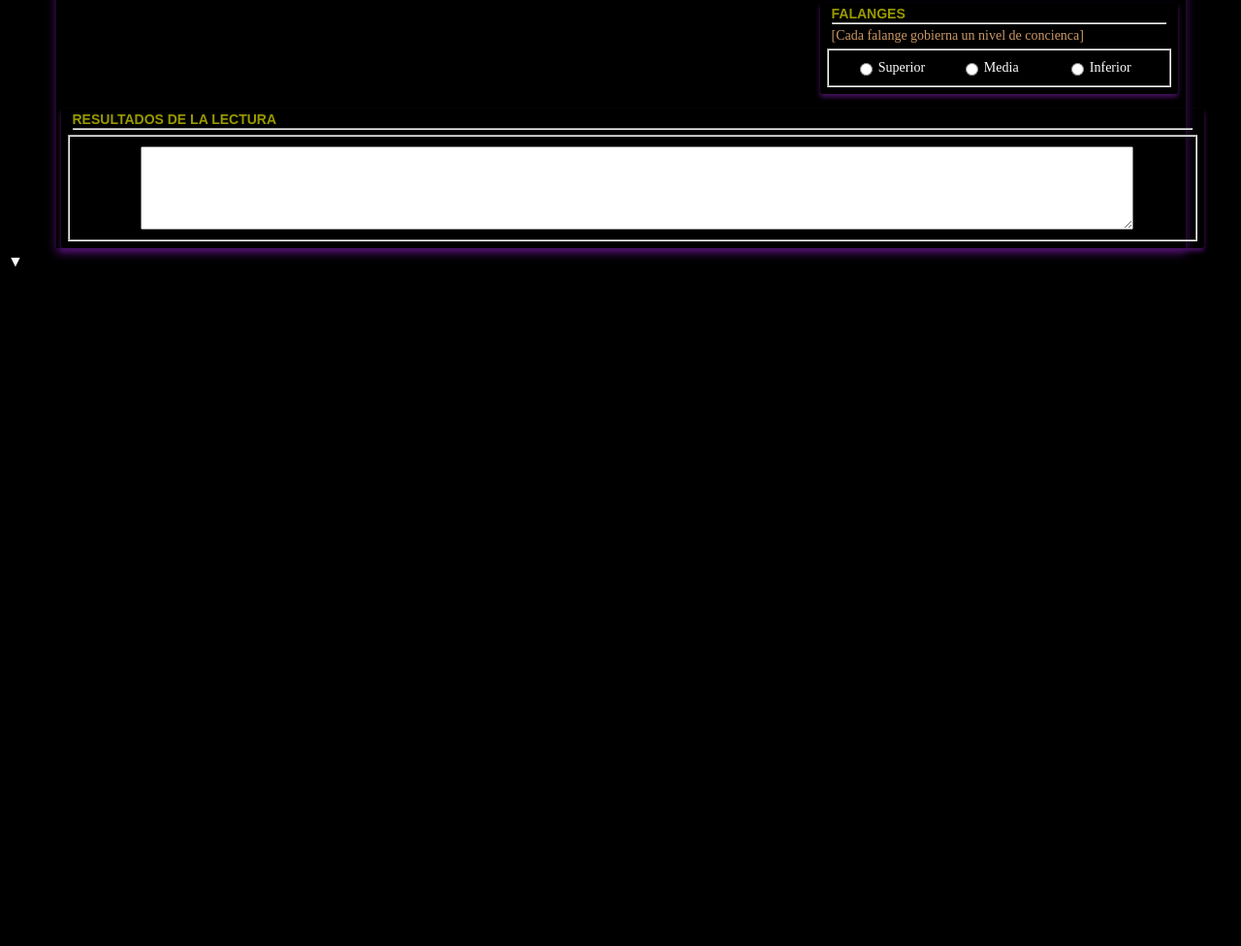
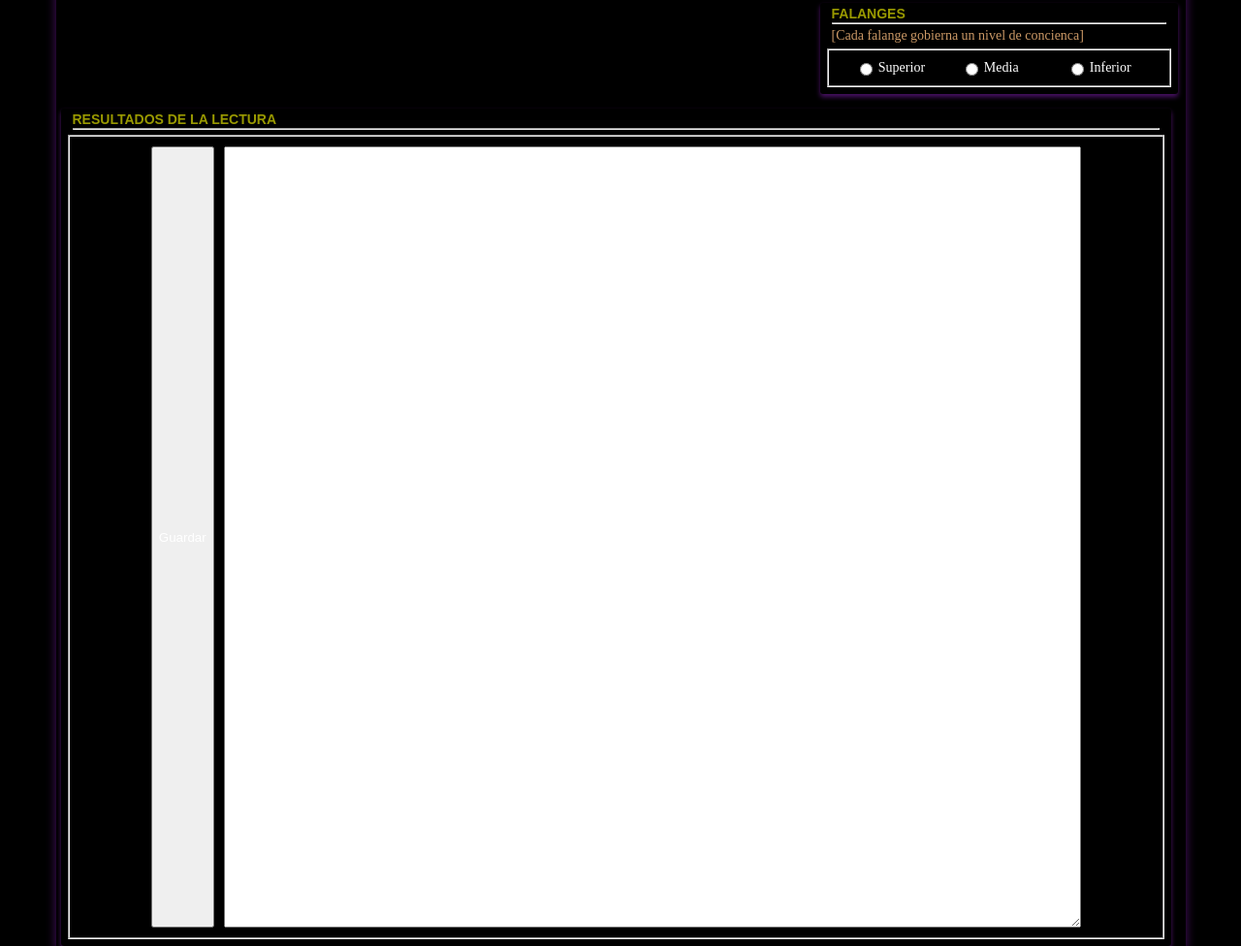
Before and after one commit to Mnemovic/quiromancia, a plain HTML site: page index.html in a window 1280 px wide. Shown: the part 931-1907 px from the top of the page at 97% size. Before the commit the page ends 1218 px from the top, so only its background shows below. Drawn offline with Linux system fonts and the light colour scheme; some packages are replaced by stand-ins of ours; a script that the page names is missing.

Commit message:
Add files via upload

```diff
--- a/estilos/styles.css
+++ b/estilos/styles.css
@@ -41,13 +41,13 @@ fieldset    {   display: flex;  flex-direction: column; justify-content:space-ar
 .opciones    {   display: flex;  flex-direction: row; justify-content:space-evenly; padding: 5px;   }
 
 .agrupa     {   display:flex; flex-direction: row; justify-content:center; width: 95px; margin-left: 10px;      }
-.agrupaRES     {   display:flex; flex-direction: row; justify-content:center; margin-left: 10px;      }
+.agrupaRES     {   display:flex; flex-direction: row; justify-content:center; margin-left: 10px; width: auto;      }
 
 label       {   width: 70px; text-align: left;  font-size: 14px;       }
 .labelRES   {   width: 125px; text-align: left;  font-size: 14px;       }
 input       {   width: 20px;    }
 .texto      {   width: 125px; margin: 0px 10px; font-size: 14px;      color:darkslategray;     }
-.descripcion {   width: 90%; margin: 0px 10px; font-size: 14px;     color:darkslategray;     }
+.descripcion {   width: 80%; margin: 0px 10px; font-size: 14px;     color:darkslategray;     }
 .contenedor
 {
     padding: 2px;
@@ -60,7 +60,7 @@ input       {   width: 20px;    }
 }
 
 #areas {   width: 365px;   margin: 5px;   }
-#result {   width: 1175px;   margin: 5px;   }
+#result {   width: 98%;   margin: 5px;   }
 
 hr {margin: 0px 10px; }
 
--- a/index.html
+++ b/index.html
@@ -492,7 +492,8 @@
                         <fieldset>
                             <div class="opciones">
                                 <div class="agrupaRES">
-                                    <textarea id="areaResultado1" class="descripcion" name="areaResultado1" rows="5" cols="900"></textarea>
+                                    <button type="button" onclick="guardarDatos();">Guardar</button>
+                                    <textarea id="areaResultado1" class="descripcion" name="areaResultado1" rows="50" cols="900"></textarea>
                                 </div>
                             </div>
                         </fieldset>
@@ -508,6 +509,10 @@
                 Swal.fire({title: opcion + ': ' + seleccion, text: descripcion, icon: "success"});
                 general = general + descripcion + '\n';
             }
+            function guardarDatos()
+            {
+                document.getElementById("areaResultado1").value = general;
+            }
         </script>
     </body>▼
 </html>
```
